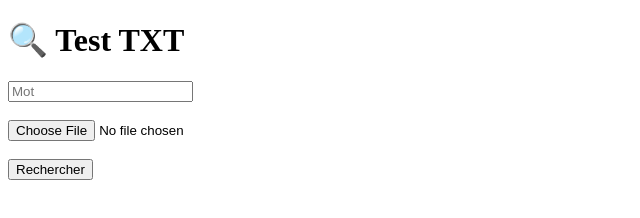
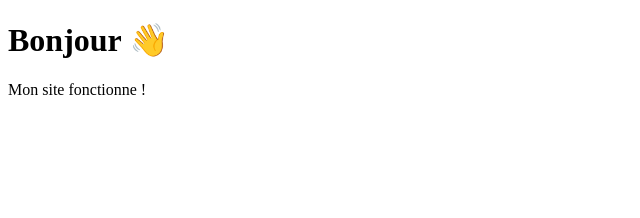
Before and after one commit to vyrzbk7nnh-wq/monsite1, a plain HTML site: page 1/index.html in a window 1280 px wide. Shown: the whole page, without its empty margins (0-640 px from the left). Drawn offline with Linux system fonts and the light colour scheme.

Commit message:
Add files via upload

```diff
--- a/1/index.html
+++ b/1/index.html
@@ -1,44 +1,10 @@
 <!DOCTYPE html>
 <html>
+<head>
+  <title>Mon site</title>
+</head>
 <body>
-
-<h1>🔍 Test TXT</h1>
-
-<input type="text" id="search" placeholder="Mot">
-<br><br>
-
-<input type="file" id="fileInput" accept=".txt">
-<br><br>
-
-<button onclick="cherche()">Rechercher</button>
-
-<div id="result"></div>
-
-<script>
-function cherche() {
-    let mot = document.getElementById("search").value.toLowerCase();
-    let fichier = document.getElementById("fileInput").files[0];
-
-    if (!fichier) {
-        alert("Choisis un fichier");
-        return;
-    }
-
-    let reader = new FileReader();
-
-    reader.onload = function(e) {
-        let texte = e.target.result.toLowerCase();
-
-        if (texte.includes(mot)) {
-            document.getElementById("result").innerHTML = "✅ trouvé";
-        } else {
-            document.getElementById("result").innerHTML = "❌ pas trouvé";
-        }
-    };
-
-    reader.readAsText(fichier);
-}
-</script>
-
+  <h1>Bonjour 👋</h1>
+  <p>Mon site fonctionne !</p>
 </body>
 </html>
```
